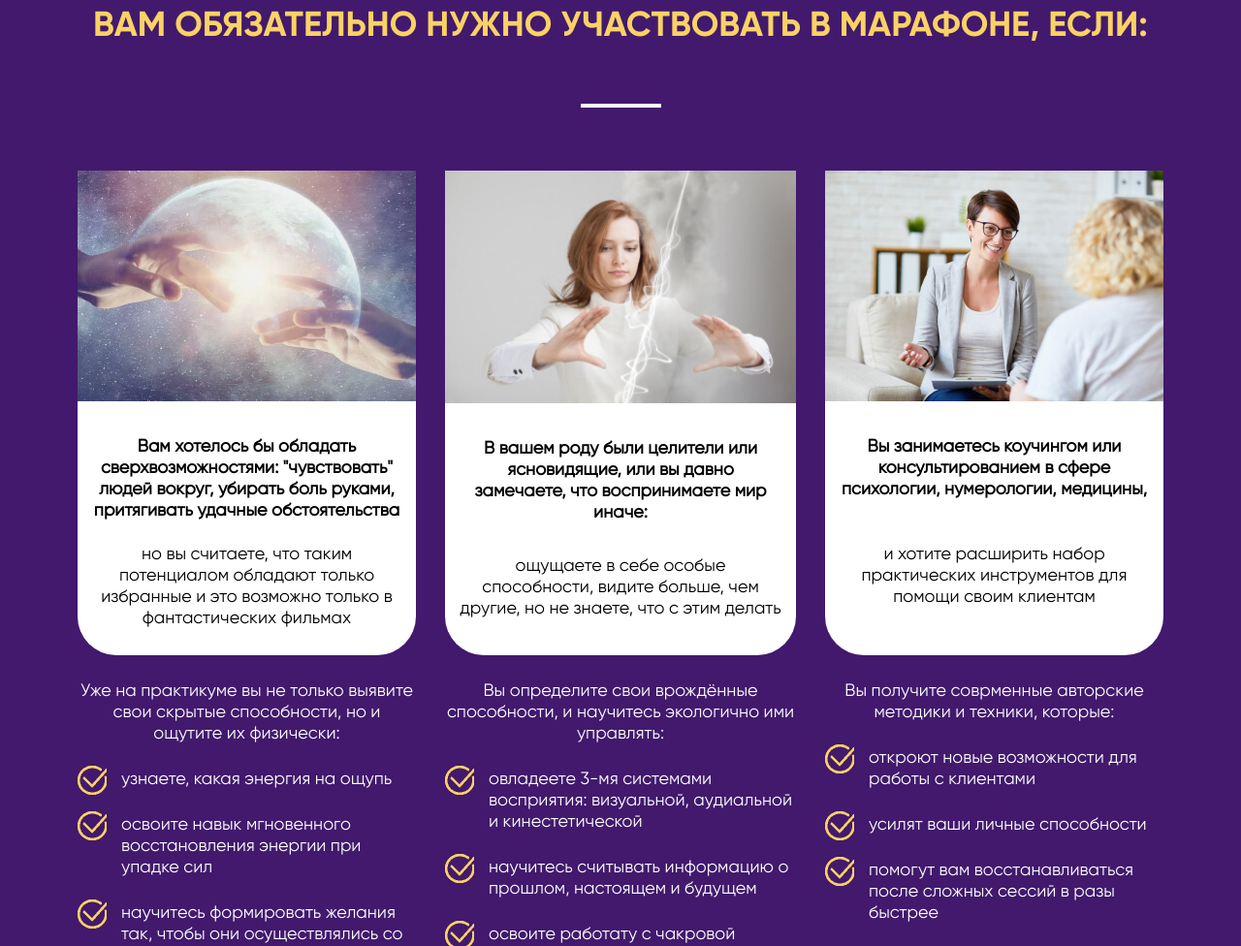
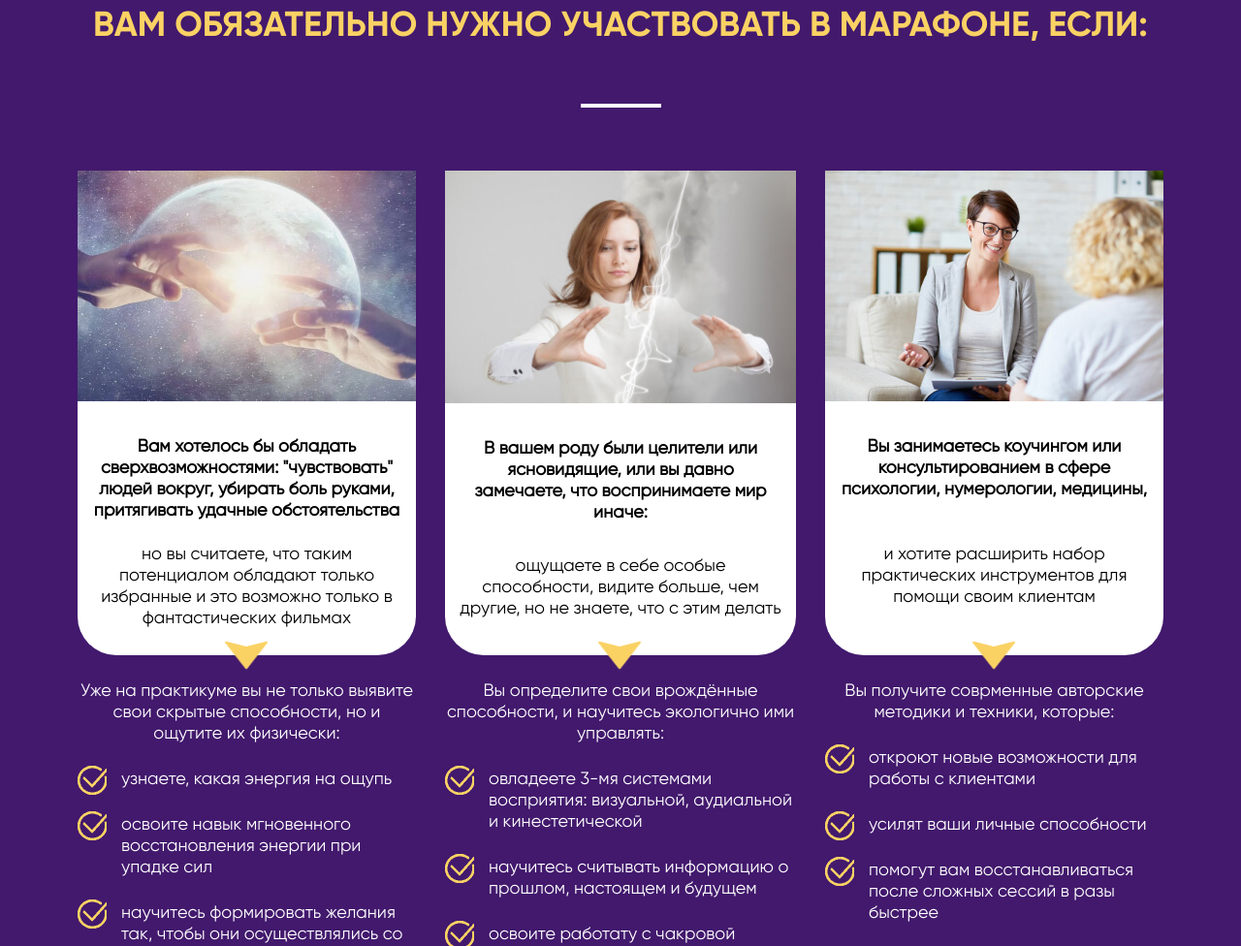
Before and after one commit to mrreads/probudite-svoi-sverhsposobnosti, a plain HTML site: page index.html in a window 1280 px wide. Shown: the part 3783-4759 px from the top of the page at 97% size. Drawn offline with Linux system fonts and the light colour scheme.

Commit message:
favicon | arrow

```diff
--- a/css/general.css
+++ b/css/general.css
@@ -494,6 +494,8 @@ img
 
 .marathon .border
 {
+	position: relative;
+
 	display: flex;
 	flex-flow: column nowrap;
 
@@ -503,6 +505,23 @@ img
 	border-bottom-right-radius: 40px;
 	border-bottom-left-radius: 40px;
 	background-color: #FFFFFF;
+}
+
+.marathon .border::after
+{
+	position: absolute;
+	bottom: 0;
+	left: 50%;
+
+	width: 47px;
+	height: 30px;
+
+	content: "";
+	transform: translate(-50%, 50%);
+
+	background-image: url("./../img/arrow2.png");
+	background-repeat: no-repeat;
+	background-size: contain;
 }
 
 .marathon .border p
--- a/index.html
+++ b/index.html
@@ -7,6 +7,7 @@
     <title>Пробудите свои сверхспособности</title>
     <link rel="stylesheet" href="./css/general.css">
     <link rel="stylesheet" href="./css/media.css">
+    <link rel="shortcut icon" href="/favicon.ico" type="image/x-icon">
 </head>
 <body>
     <div class="section_one">
```
Also changed, not shown: favicon.ico (added), img/arrow2.png (added).
